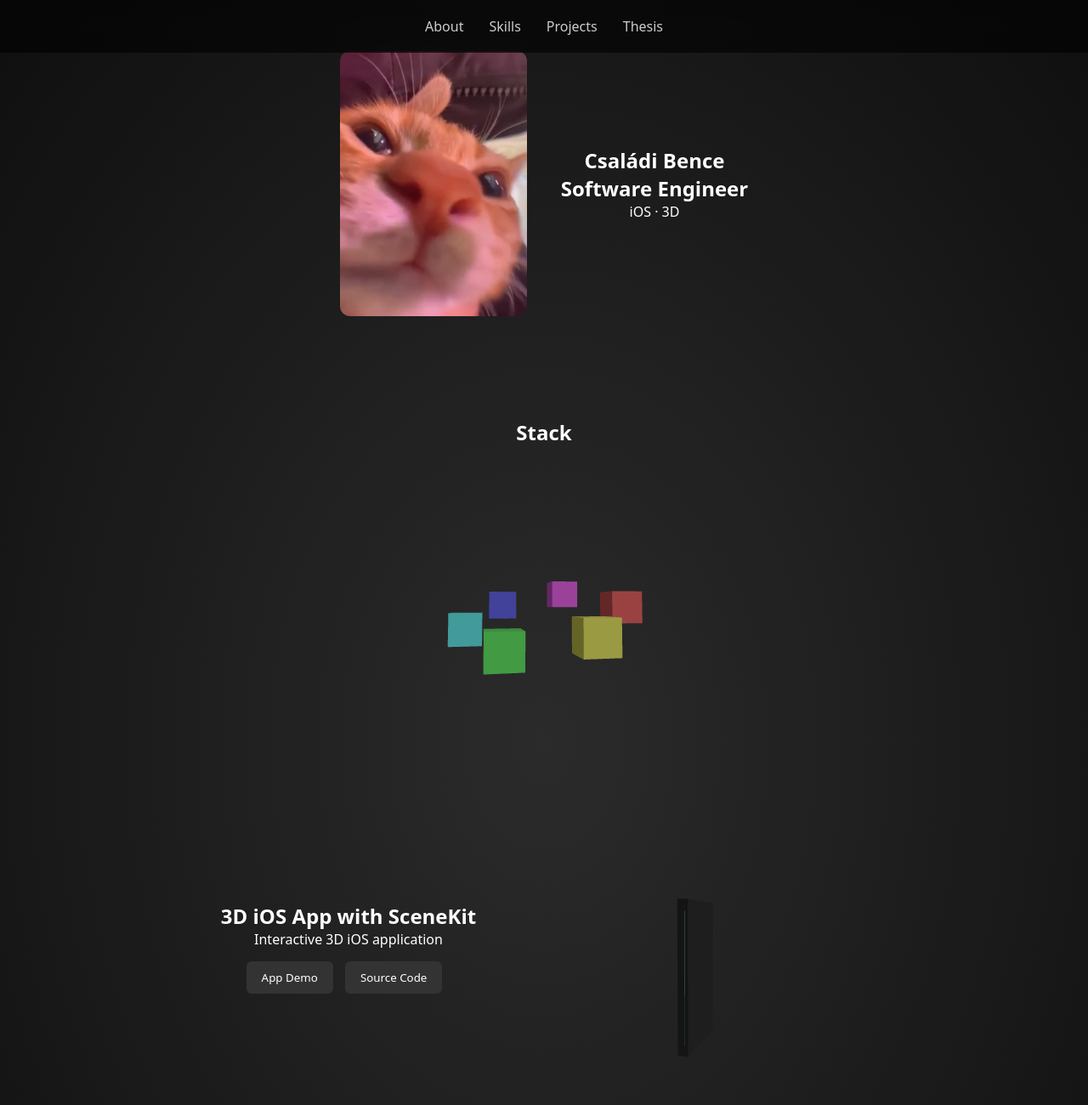
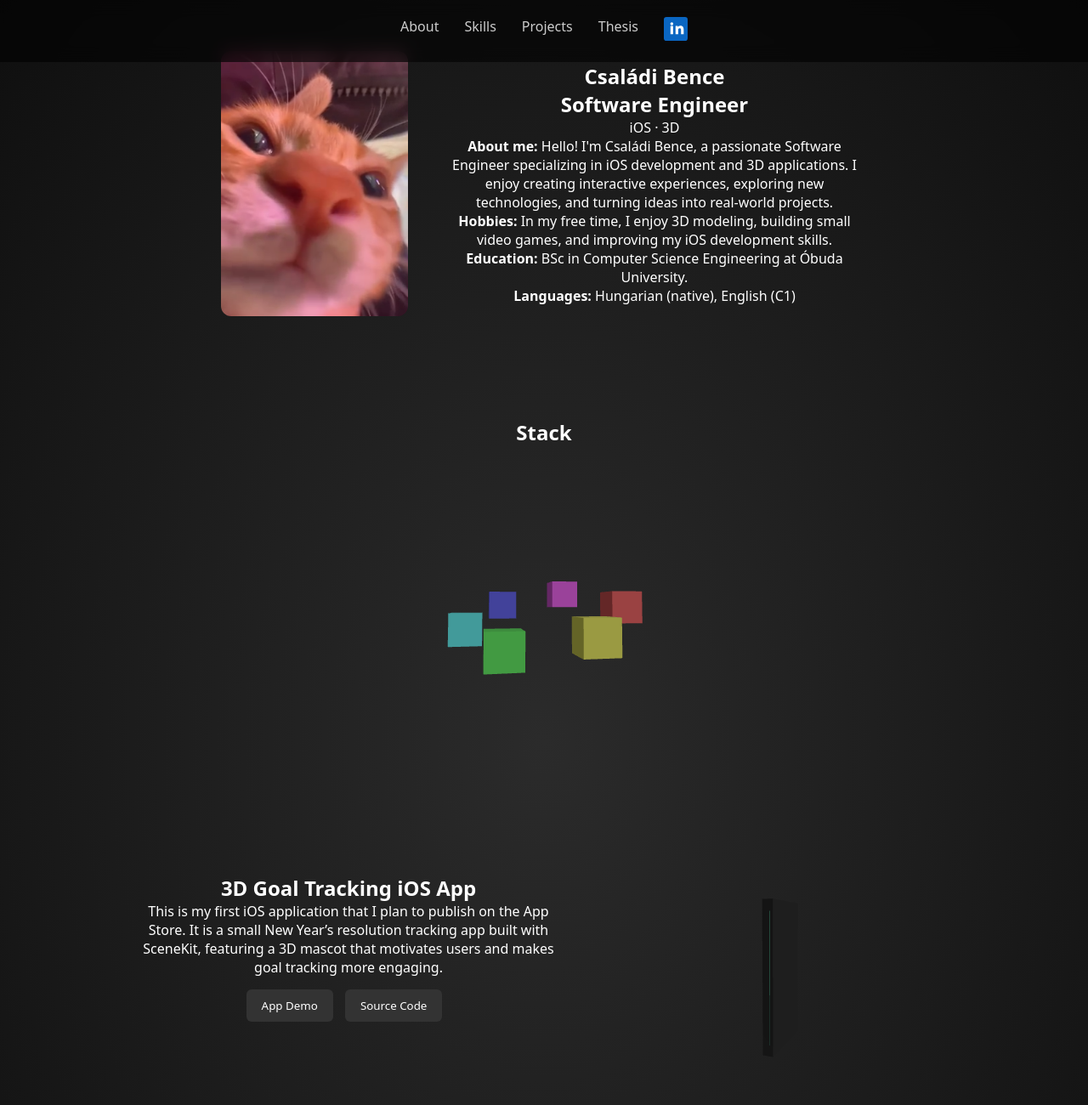
Before and after one commit to bobiuszgithub/bobiuszgithub.github.io, a plain HTML site: page index.html in a window 1280 px wide. Shown: the top 1300 px of the page at 85% size. Drawn offline with nearby package versions, Linux system fonts and the light colour scheme.

Commit message:
Update portfolio: add new text, fix alignment, add LinkedIn hyperlink

```diff
--- a/index.html
+++ b/index.html
@@ -1,10 +1,12 @@
 <!DOCTYPE html>
 <html lang="hu">
+
 <head>
   <meta charset="UTF-8" />
   <title>Családi Bence – 3D Portfolio</title>
   <link rel="stylesheet" href="style.css" />
 </head>
+
 <body>
 
   <nav>
@@ -12,6 +14,17 @@
     <a href="#skills">Skills</a>
     <a href="#projects">Projects</a>
     <a href="#thesis">Thesis</a>
+    <a href="https://www.linkedin.com/in/bence-családi-0b6a01286/" target="_blank" aria-label="LinkedIn profile"
+      target="_blank" rel="noopener noreferrer" aria-label="LinkedIn profile">
+      <svg width="28" height="28" viewBox="0 0 72 72" xmlns="http://www.w3.org/2000/svg">
+        <g fill="none" fill-rule="evenodd">
+          <path d="M8 0h56a8 8 0 0 1 8 8v56a8 8 0 0 1-8 8H8a8 8 0 0 1-8-8V8a8 8 0 0 1 8-8z" fill="#0A66C2" />
+          <path
+            d="M20 27h8v25h-8V27zm4-11a4.5 4.5 0 1 1 0 9a4.5 4.5 0 0 1 0-9zm10 11h8v3.4h.1c1.1-2 3.8-4.1 7.9-4.1c8.4 0 10 5.5 10 12.6V52h-8V40.2c0-2.8 0-6.4-4-6.4s-4.6 3-4.6 6.2V52h-8V27z"
+            fill="#FFF" />
+        </g>
+      </svg>
+    </a>
   </nav>
 
   <section id="about" class="section hero">
@@ -20,7 +33,17 @@
       <h1>Családi Bence</h1>
       <h2>Software Engineer</h2>
       <p>iOS · 3D</p>
+      <p><strong>About me: </strong>Hello! I'm Családi Bence, a passionate Software Engineer specializing in iOS
+        development and 3D applications.
+        I enjoy creating interactive experiences, exploring new technologies, and turning ideas into real-world
+        projects.</p>
+      <p><strong>Hobbies:</strong> In my free time, I enjoy 3D modeling, building small video games, and improving my
+        iOS development skills.</p>
+      <p><strong>Education:</strong> BSc in Computer Science Engineering at Óbuda University.</p>
+      <p><strong>Languages:</strong> Hungarian (native), English (C1)</p>
     </div>
+  </section>
+
 
 
   </section>
@@ -32,21 +55,31 @@
 
 
   <section id="projects" class="section split">
-
     <div class="text">
-    <h2>3D iOS App with SceneKit</h2>
-    <p>Interactive 3D iOS application</p>
+      <h2>3D Goal Tracking iOS App</h2>
+      <p>
+        This is my first iOS application that I plan to publish on the App Store.
+        It is a small New Year’s resolution tracking app built with SceneKit,
+        featuring a 3D mascot that motivates users and makes goal tracking more engaging.
+      </p>
       <button>App Demo</button>
-    <button>Source Code</button>
+      <button onclick="window.open('https://github.com/bobiuszgithub/NewYearNewMe', '_blank')">Source Code</button>
     </div>
 
     <div id="phone-canvas" class="canvas-box"></div>
   </section>
 
+
   <section id="thesis" class="section split">
     <div class="text">
       <h2>University Thesis</h2>
-    <p>Reinforcement Learning in a Virtual Animal Simulations</p>
+      <p>
+        My university thesis focuses on reinforcement learning in a virtual meerkat simulation.
+        I designed and implemented intelligent agents that learn social and cooperative behaviors,
+        such as detecting predators, signaling danger to others, and coordinating food search.
+        The project demonstrates how reinforcement learning can model teamwork and emergent
+        behavior in artificial environments.
+      </p>
       <button>Research Paper</button>
       <button>GitHub</button>
     </div>
@@ -56,4 +89,5 @@
 
   <script type="module" src="main.js"></script>
 </body>
+
 </html>
--- a/style.css
+++ b/style.css
@@ -22,7 +22,7 @@ nav {
   justify-content: center;
   gap: 30px;
   padding: 20px 40px;
-  background: rgba(0,0,0,0.6);
+  background: rgba(0, 0, 0, 0.6);
   backdrop-filter: blur(10px);
   z-index: 10;
 }
@@ -90,6 +90,7 @@ button {
 button:hover {
   background: #555;
 }
+
 #skills {
   display: flex;
   flex-direction: column;
```
Lines whose indentation alone changed are shown as unchanged.
